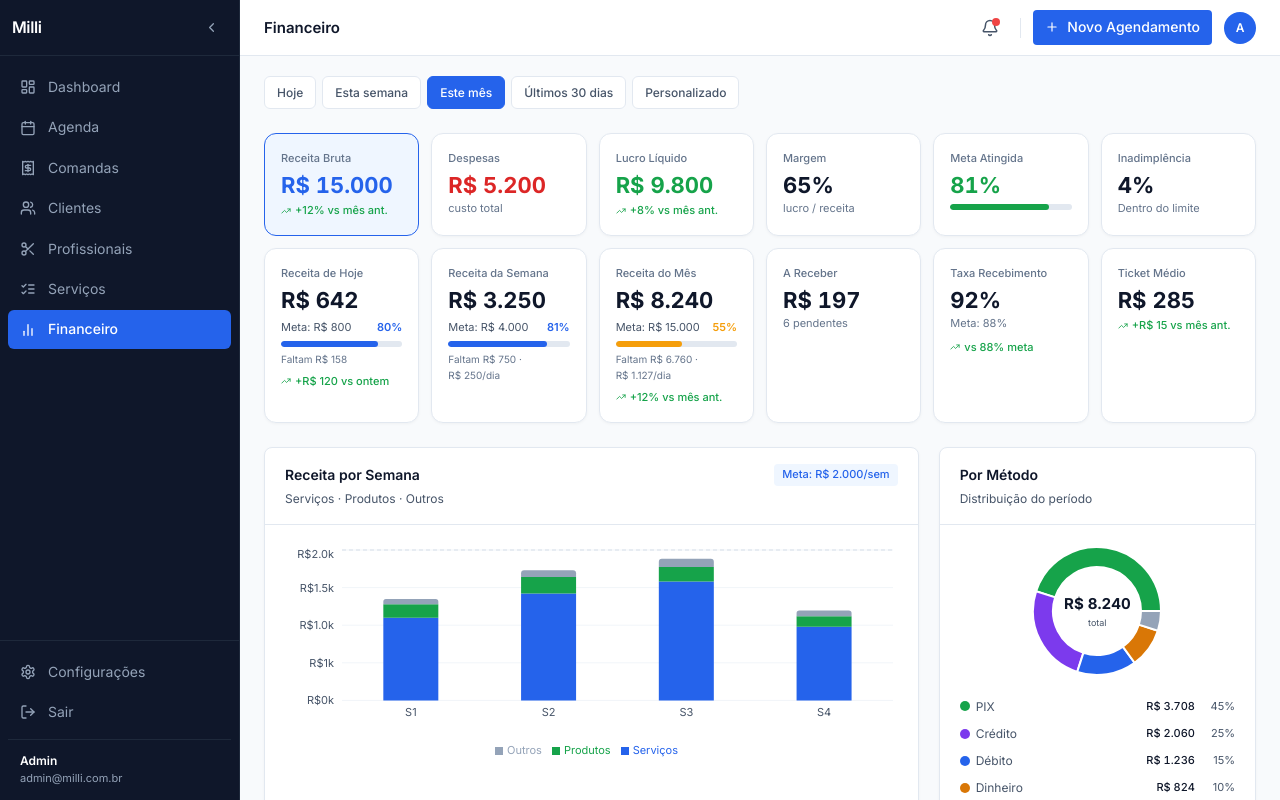
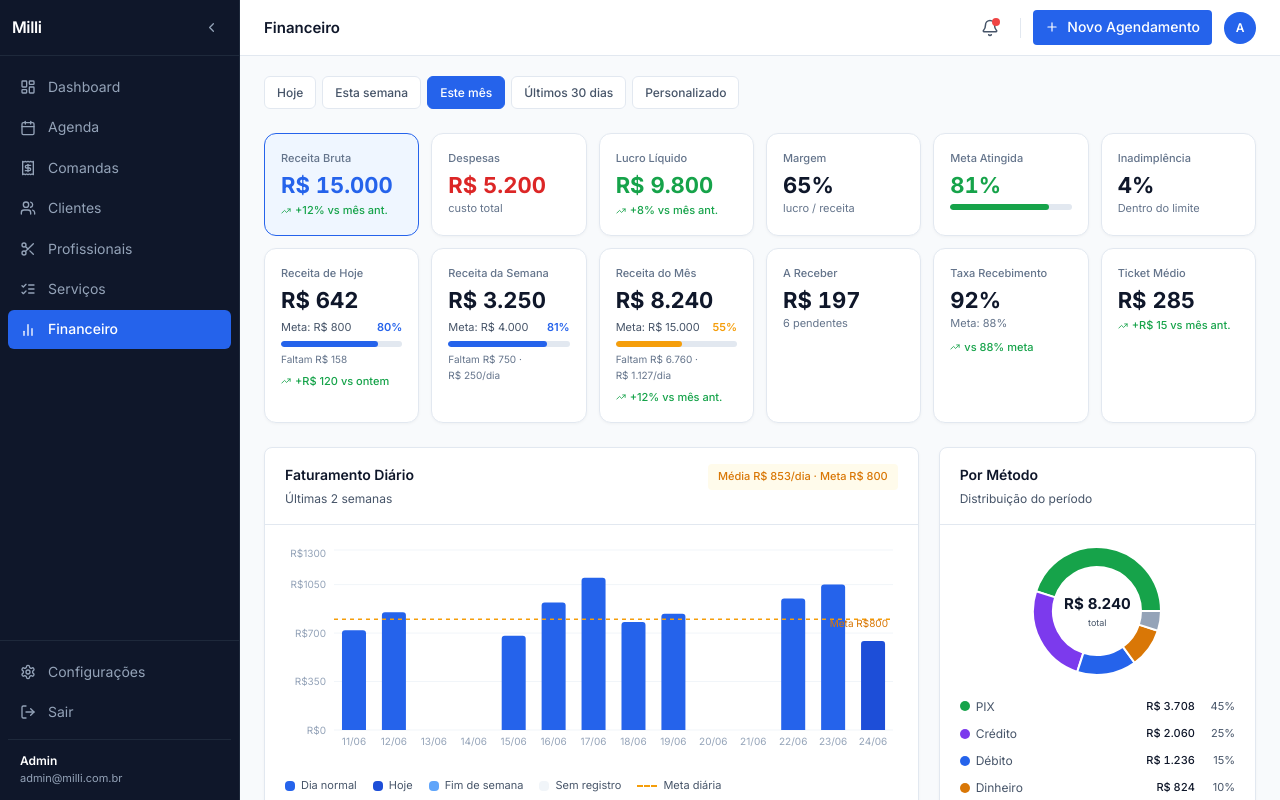
Before and after one commit to v3labscontato-byte/milli-agenda, a Next.js app in the folder apps/web/: page /financeiro in a window 1280 px wide. Built offline with nearby package versions, Linux system fonts and the light colour scheme.

Commit message:
feat: financeiro - gráfico diário com meta, layout reorganizado
- Novo gráfico Faturamento Diário (14 dias) com barras + linha meta
- Receita por Semana movido para linha 2 ao lado do Mensal
- Meta Semanal removida da área de gráficos (mantida no KPI strip)

```diff
--- a/apps/web/src/app/(financeiro)/financeiro/page.tsx
+++ b/apps/web/src/app/(financeiro)/financeiro/page.tsx
@@ -7,7 +7,6 @@ import {
   MOCK_INADIMPLENCIA,
   MOCK_FLUXO,
   MOCK_LANCAMENTOS,
-  MOCK_METAS,
   RECEITA_SEMANAL,
   METODO_DISTRIBUICAO,
   FATURAMENTO_MENSAL,
@@ -20,7 +19,7 @@ import ReceitaChart from '@/components/financeiro/receita-chart'
 import PagamentosTable from '@/components/financeiro/pagamentos-table'
 import ComissoesTable from '@/components/financeiro/comissoes-table'
 import FluxoCaixa from '@/components/financeiro/fluxo-caixa'
-import MetasSection, { MetaDashboardCard } from '@/components/financeiro/metas-section'
+import MetasSection from '@/components/financeiro/metas-section'
 import PlanoContas from '@/components/financeiro/plano-contas'
 import ProcedimentosSection from '@/components/financeiro/procedimentos-section'
 import { cn } from '@/lib/utils'
@@ -186,15 +185,10 @@ export default function FinanceiroPage() {
   const [customFrom, setCustomFrom] = useState('')
   const [customTo, setCustomTo]     = useState('')
   const [activeTab, setActiveTab]   = useState<TabId>('recebimentos')
-  // comissoes state now managed inside ComissoesTable (self-contained with COMISSAO_HISTORICO)
-
   const filtered = useMemo(
     () => filterByPeriod(MOCK_TRANSACTIONS, period, customFrom, customTo),
     [period, customFrom, customTo],
   )
-
-
-  const activeMeta = MOCK_METAS.find((m) => m.ativa) ?? null
 
   return (
     <div className="space-y-6 px-6 pb-10 pt-5">
@@ -218,13 +212,6 @@ export default function FinanceiroPage() {
         metodoData={METODO_DISTRIBUICAO}
         monthlyData={FATURAMENTO_MENSAL}
       />
-
-      {/* ── Meta summary card ── */}
-      {activeMeta && (
-        <div className="grid gap-4 sm:grid-cols-2 lg:grid-cols-3">
-          <MetaDashboardCard meta={activeMeta} />
-        </div>
-      )}
 
       {/* ── Tabs ── */}
       <div>
--- a/apps/web/src/components/financeiro/receita-chart.tsx
+++ b/apps/web/src/components/financeiro/receita-chart.tsx
@@ -2,7 +2,7 @@
 
 import { useEffect, useState } from 'react'
 import {
-  BarChart, Bar, XAxis, YAxis, CartesianGrid, Tooltip, Legend,
+  ComposedChart, BarChart, Bar, XAxis, YAxis, CartesianGrid, Tooltip, Legend,
   ReferenceLine, ResponsiveContainer, PieChart, Pie, Cell,
   AreaChart, Area,
 } from 'recharts'
@@ -13,7 +13,51 @@ function fmtBRL(n: number) {
   return new Intl.NumberFormat('pt-BR', { style: 'currency', currency: 'BRL', maximumFractionDigits: 0 }).format(n)
 }
 
-// ─── Bar chart tooltip ────────────────────────────────────────────────────────
+// ─── Daily data ───────────────────────────────────────────────────────────────
+
+interface DailyEntry { date: string; value: number; isWeekend?: boolean; isToday?: boolean }
+
+const META_DIARIA = 800
+
+const DAILY_DATA: DailyEntry[] = [
+  { date:'11/06', value:720,  isWeekend:false },
+  { date:'12/06', value:850,  isWeekend:false },
+  { date:'13/06', value:0,    isWeekend:true  },
+  { date:'14/06', value:0,    isWeekend:true  },
+  { date:'15/06', value:680,  isWeekend:false },
+  { date:'16/06', value:920,  isWeekend:false },
+  { date:'17/06', value:1100, isWeekend:false },
+  { date:'18/06', value:780,  isWeekend:false },
+  { date:'19/06', value:840,  isWeekend:false },
+  { date:'20/06', value:0,    isWeekend:true  },
+  { date:'21/06', value:0,    isWeekend:true  },
+  { date:'22/06', value:950,  isWeekend:false },
+  { date:'23/06', value:1050, isWeekend:false },
+  { date:'24/06', value:642,  isWeekend:false, isToday:true },
+]
+
+// ─── Tooltips ─────────────────────────────────────────────────────────────────
+
+interface DailyPayload { value?: number; dataKey?: string }
+interface DailyTooltipProps { active?: boolean; payload?: DailyPayload[]; label?: string }
+
+function DailyTooltip({ active, payload, label }: DailyTooltipProps) {
+  if (!active || !payload?.length) return null
+  const value = (payload[0]?.value as number) ?? 0
+  const atingida = value >= META_DIARIA && value > 0
+  return (
+    <div className="rounded-md border border-[#E2E8F0] bg-white px-3 py-2.5 shadow-md">
+      <p className="mb-1.5 text-[12px] font-semibold text-[#0F172A]">{label}</p>
+      <p className="text-[12px] text-[#475569]">Faturamento: <span className="font-medium text-[#0F172A]">{fmtBRL(value)}</span></p>
+      <p className="text-[12px] text-[#475569]">Meta: <span className="font-medium text-[#0F172A]">{fmtBRL(META_DIARIA)}</span></p>
+      {value > 0 && (
+        <p className={cn('mt-1.5 text-[11px] font-semibold', atingida ? 'text-[#16A34A]' : 'text-[#DC2626]')}>
+          {atingida ? '✓ Atingida' : '✗ Abaixo da meta'}
+        </p>
+      )}
+    </div>
+  )
+}
 
 interface BarEntry { dataKey?: string | number; value?: number; color?: string }
 interface BarTooltipProps { active?: boolean; payload?: BarEntry[]; label?: string }
@@ -35,19 +79,13 @@ function BarTooltip({ active, payload, label }: BarTooltipProps) {
           {BAR_SERIES.find((s) => s.key === e.dataKey)?.label ?? e.dataKey}: {fmtBRL(e.value ?? 0)}
         </p>
       ))}
-      <p className="mt-1 border-t border-[#F1F5F9] pt-1 text-[11px] font-semibold text-[#0F172A]">
-        Total: {fmtBRL(total)}
-      </p>
+      <p className="mt-1 border-t border-[#F1F5F9] pt-1 text-[11px] font-semibold text-[#0F172A]">Total: {fmtBRL(total)}</p>
     </div>
   )
 }
 
-// ─── Donut tooltip ────────────────────────────────────────────────────────────
-
 interface DonutEntry { name?: string; value?: number; payload?: { total?: number } }
-interface DonutTooltipProps { active?: boolean; payload?: DonutEntry[] }
-
-function DonutTooltip({ active, payload }: DonutTooltipProps) {
+function DonutTooltip({ active, payload }: { active?: boolean; payload?: DonutEntry[] }) {
   if (!active || !payload?.length) return null
   const d = payload[0]
   const total = d.payload?.total ?? 0
@@ -64,22 +102,14 @@ function DonutTooltip({ active, payload }: DonutTooltipProps) {
 
 function Skeleton() {
   return (
-    <div className="grid grid-cols-1 gap-5 lg:grid-cols-3" aria-hidden="true">
-      <div className="lg:col-span-2 rounded-lg border border-[#E2E8F0] bg-white p-5">
-        <div className="mb-4 h-5 w-40 animate-pulse rounded bg-[#F1F5F9]" />
-        <div className="flex items-end gap-2 h-52">
-          {Array.from({ length: 4 }).map((_, i) => (
-            <div key={i} className="flex-1 flex items-end gap-1">
-              <div className="flex-1 animate-pulse rounded-t bg-[#F1F5F9]" style={{ height: `${80 + i * 15}px` }} />
-              <div className="flex-1 animate-pulse rounded-t bg-[#F1F5F9]" style={{ height: `${30 + i * 5}px` }} />
-              <div className="flex-1 animate-pulse rounded-t bg-[#F1F5F9]" style={{ height: `${15 + i * 3}px` }} />
+    <div className="space-y-5" aria-hidden="true">
+      <div className="grid grid-cols-1 gap-5 lg:grid-cols-3">
+        <div className="lg:col-span-2 h-72 animate-pulse rounded-lg bg-[#F1F5F9]" />
+        <div className="h-72 animate-pulse rounded-lg bg-[#F1F5F9]" />
       </div>
-          ))}
-        </div>
-      </div>
-      <div className="rounded-lg border border-[#E2E8F0] bg-white p-5">
-        <div className="mb-4 h-5 w-36 animate-pulse rounded bg-[#F1F5F9]" />
-        <div className="flex items-center justify-center h-40 w-40 mx-auto animate-pulse rounded-full bg-[#F1F5F9]" />
+      <div className="grid grid-cols-1 gap-5 lg:grid-cols-2">
+        <div className="h-64 animate-pulse rounded-lg bg-[#F1F5F9]" />
+        <div className="h-64 animate-pulse rounded-lg bg-[#F1F5F9]" />
       </div>
     </div>
   )
@@ -120,50 +150,63 @@ export default function ReceitaChart({ weeklyData, metodoData, monthlyData }: Re
   const total = metodoData.reduce((s, m) => s + m.value, 0)
   const metodoDataWithTotal = metodoData.map((m) => ({ ...m, total }))
 
+  const workDays = DAILY_DATA.filter((d) => !d.isWeekend)
+  const avgDiario = Math.round(workDays.reduce((s, d) => s + d.value, 0) / workDays.length)
+
   return (
+    <div className="space-y-5">
+
+      {/* ── Row 1: Faturamento Diário (2/3) + Por Método (1/3) ── */}
       <div className="grid grid-cols-1 gap-5 lg:grid-cols-3">
 
-      {/* ── Stacked bar: receita por semana ── */}
+        {/* Daily chart */}
         <div className="lg:col-span-2 rounded-lg border border-[#E2E8F0] bg-white shadow-[0_1px_3px_0_rgb(0_0_0/0.04)]">
           <div className="flex items-start justify-between border-b border-[#E2E8F0] px-5 py-4">
             <div>
-            <h3 className="text-[14px] font-semibold text-[#0F172A]">Receita por Semana</h3>
-            <p className="mt-0.5 text-[12px] text-[#475569]">Serviços · Produtos · Outros</p>
+              <h3 className="text-[14px] font-semibold text-[#0F172A]">Faturamento Diário</h3>
+              <p className="mt-0.5 text-[12px] text-[#475569]">Últimas 2 semanas</p>
             </div>
-          <span className="rounded-sm bg-[#EFF6FF] px-2 py-0.5 text-[11px] font-medium text-[#2563EB]">
-            Meta: {fmtBRL(META_SEMANAL)}/sem
+            <span className="rounded-sm bg-[#FFFBEB] px-2.5 py-1 text-[11px] font-medium text-[#D97706]">
+              Média {fmtBRL(avgDiario)}/dia · Meta {fmtBRL(META_DIARIA)}
             </span>
           </div>
           <div className="px-5 pb-4 pt-5">
             <ResponsiveContainer width="100%" height={220}>
-            <BarChart data={weeklyData} barCategoryGap="30%" barGap={2}>
+              <ComposedChart data={DAILY_DATA} barCategoryGap="20%">
                 <CartesianGrid vertical={false} stroke="#F1F5F9" />
-              <XAxis dataKey="semana" tick={{ fontSize: 11, fill: '#475569' }} axisLine={false} tickLine={false} />
-              <YAxis
-                tick={{ fontSize: 11, fill: '#475569' }}
-                axisLine={false} tickLine={false} width={52}
-                tickFormatter={(v: number) => `R$${(v / 1000).toFixed(v >= 1000 ? 1 : 0)}k`}
-              />
-              <Tooltip content={<BarTooltip />} cursor={{ fill: '#F8FAFC' }} />
-              <Legend wrapperStyle={{ fontSize: '11px', paddingTop: '12px', color: '#475569' }} iconType="square" iconSize={8} />
-              <ReferenceLine y={META_SEMANAL} stroke="#E2E8F0" strokeDasharray="4 3" strokeWidth={1.5} />
-              {BAR_SERIES.map((s) => (
-                <Bar
-                  key={s.key}
-                  dataKey={s.key}
-                  name={s.label}
-                  stackId="a"
-                  fill={s.color}
-                  radius={s.key === 'outros' ? [3, 3, 0, 0] : [0, 0, 0, 0]}
-                  isAnimationActive={!prefersReduced}
-                />
+                <XAxis dataKey="date" tick={{ fontSize: 10, fill: '#94A3B8' }} axisLine={false} tickLine={false} />
+                <YAxis tick={{ fontSize: 10, fill: '#94A3B8' }} axisLine={false} tickLine={false} width={44}
+                  tickFormatter={(v: number) => `R$${v}`} domain={[0, 1300]} />
+                <Tooltip content={<DailyTooltip />} cursor={{ fill: '#F8FAFC' }} />
+                <ReferenceLine y={META_DIARIA} stroke="#F59E0B" strokeDasharray="4 4" strokeWidth={1.5}
+                  label={{ value: `Meta R$${META_DIARIA}`, position: 'insideTopRight', fontSize: 10, fill: '#D97706', dy: -4 }} />
+                <Bar dataKey="value" radius={[3, 3, 0, 0]} isAnimationActive={!prefersReduced}>
+                  {DAILY_DATA.map((d, i) => (
+                    <Cell key={i} fill={
+                      d.value === 0 ? '#F1F5F9' :
+                      d.isToday ? '#1D4ED8' :
+                      d.isWeekend ? '#60A5FA' :
+                      '#2563EB'
+                    } />
                   ))}
-            </BarChart>
+                </Bar>
+              </ComposedChart>
             </ResponsiveContainer>
+            {/* Legend */}
+            <div className="mt-3 flex flex-wrap items-center gap-4 text-[11px] text-[#475569]">
+              {[['#2563EB','Dia normal'],['#1D4ED8','Hoje'],['#60A5FA','Fim de semana'],['#F1F5F9','Sem registro']].map(([c,l]) => (
+                <span key={l} className="flex items-center gap-1.5">
+                  <span className="h-2.5 w-2.5 rounded-sm" style={{ backgroundColor: c }} aria-hidden="true" />{l}
+                </span>
+              ))}
+              <span className="flex items-center gap-1.5">
+                <span className="inline-block h-0.5 w-5 border-t-2 border-dashed border-[#F59E0B]" aria-hidden="true" />Meta diária
+              </span>
+            </div>
           </div>
         </div>
 
-      {/* ── Donut: distribuição por método ── */}
+        {/* Donut: por método */}
         <div className="rounded-lg border border-[#E2E8F0] bg-white shadow-[0_1px_3px_0_rgb(0_0_0/0.04)]">
           <div className="border-b border-[#E2E8F0] px-5 py-4">
             <h3 className="text-[14px] font-semibold text-[#0F172A]">Por Método</h3>
@@ -173,24 +216,16 @@ export default function ReceitaChart({ weeklyData, metodoData, monthlyData }: Re
             <div className="relative mx-auto" style={{ width: 140, height: 140 }}>
               <ResponsiveContainer width={140} height={140}>
                 <PieChart>
-                <Pie
-                  data={metodoDataWithTotal}
-                  dataKey="value"
-                  nameKey="label"
-                  cx="50%" cy="50%"
-                  innerRadius={44} outerRadius={64}
-                  strokeWidth={2} stroke="#fff"
-                  isAnimationActive={!prefersReduced}
-                >
+                  <Pie data={metodoDataWithTotal} dataKey="value" nameKey="label"
+                    cx="50%" cy="50%" innerRadius={44} outerRadius={64} strokeWidth={2} stroke="#fff"
+                    isAnimationActive={!prefersReduced}>
                     {metodoDataWithTotal.map((m) => <Cell key={m.id} fill={m.color} />)}
                   </Pie>
                   <Tooltip content={<DonutTooltip />} />
                 </PieChart>
               </ResponsiveContainer>
               <div className="pointer-events-none absolute inset-0 flex flex-col items-center justify-center">
-              <span className="font-tabular text-[15px] font-bold text-[#0F172A]">
-                {fmtBRL(total)}
-              </span>
+                <span className="font-tabular text-[15px] font-bold text-[#0F172A]">{fmtBRL(total)}</span>
                 <span className="text-[9px] text-[#475569]">total</span>
               </div>
             </div>
@@ -203,22 +238,24 @@ export default function ReceitaChart({ weeklyData, metodoData, monthlyData }: Re
                   </div>
                   <div className="flex shrink-0 items-center gap-2">
                     <span className="font-tabular text-[11px] font-medium text-[#0F172A]">{fmtBRL(m.value)}</span>
-                  <span className="w-8 text-right text-[11px] text-[#475569]">
-                    {((m.value / total) * 100).toFixed(0)}%
-                  </span>
+                    <span className="w-8 text-right text-[11px] text-[#475569]">{((m.value / total) * 100).toFixed(0)}%</span>
                   </div>
                 </li>
               ))}
             </ul>
           </div>
         </div>
+      </div>
 
-      {/* ── Faturamento Mensal (Jan–Jun) ── */}
+      {/* ── Row 2: Faturamento Mensal (1/2) + Receita por Semana (1/2) ── */}
+      <div className="grid grid-cols-1 gap-5 lg:grid-cols-2">
+
+        {/* Monthly chart */}
         <div className="rounded-lg border border-[#E2E8F0] bg-white shadow-[0_1px_3px_0_rgb(0_0_0/0.04)]">
           <div className="flex items-start justify-between border-b border-[#E2E8F0] px-5 py-4">
             <div>
               <h3 className="text-[14px] font-semibold text-[#0F172A]">Faturamento Mensal</h3>
-            <p className="mt-0.5 text-[12px] text-[#475569]">Jan → Jun 2026 · Serviços · Produtos · Outros</p>
+              <p className="mt-0.5 text-[12px] text-[#475569]">Jan → Jun 2026</p>
             </div>
             <div className="flex gap-1" role="group" aria-label="Tipo de gráfico">
               {(['bar', 'area'] as const).map((t) => (
@@ -231,12 +268,12 @@ export default function ReceitaChart({ weeklyData, metodoData, monthlyData }: Re
             </div>
           </div>
           <div className="px-5 pb-4 pt-5">
-          <ResponsiveContainer width="100%" height={220}>
+            <ResponsiveContainer width="100%" height={200}>
               {monthlyChartType === 'bar' ? (
                 <BarChart data={monthlyData} barCategoryGap="30%" barGap={2}>
                   <CartesianGrid vertical={false} stroke="#F1F5F9" />
                   <XAxis dataKey="mes" tick={{ fontSize: 11, fill: '#475569' }} axisLine={false} tickLine={false} />
-                <YAxis tick={{ fontSize: 11, fill: '#475569' }} axisLine={false} tickLine={false} width={52}
+                  <YAxis tick={{ fontSize: 11, fill: '#475569' }} axisLine={false} tickLine={false} width={48}
                     tickFormatter={(v: number) => `R$${(v/1000).toFixed(0)}k`} />
                   <Tooltip content={<BarTooltip />} cursor={{ fill: '#F8FAFC' }} />
                   <Legend wrapperStyle={{ fontSize: '11px', paddingTop: '12px', color: '#475569' }} iconType="square" iconSize={8} />
@@ -251,13 +288,13 @@ export default function ReceitaChart({ weeklyData, metodoData, monthlyData }: Re
                     {MONTHLY_SERIES.map((s) => (
                       <linearGradient key={s.key} id={`mgrad-${s.key}`} x1="0" y1="0" x2="0" y2="1">
                         <stop offset="5%"  stopColor={s.color} stopOpacity={0.2} />
-                      <stop offset="95%" stopColor={s.color} stopOpacity={0}   />
+                        <stop offset="95%" stopColor={s.color} stopOpacity={0} />
                       </linearGradient>
                     ))}
                   </defs>
                   <CartesianGrid vertical={false} stroke="#F1F5F9" />
                   <XAxis dataKey="mes" tick={{ fontSize: 11, fill: '#475569' }} axisLine={false} tickLine={false} />
-                <YAxis tick={{ fontSize: 11, fill: '#475569' }} axisLine={false} tickLine={false} width={52}
+                  <YAxis tick={{ fontSize: 11, fill: '#475569' }} axisLine={false} tickLine={false} width={48}
                     tickFormatter={(v: number) => `R$${(v/1000).toFixed(0)}k`} />
                   <Tooltip content={<BarTooltip />} />
                   <Legend wrapperStyle={{ fontSize: '11px', paddingTop: '12px', color: '#475569' }} iconType="square" iconSize={8} />
@@ -271,6 +308,37 @@ export default function ReceitaChart({ weeklyData, metodoData, monthlyData }: Re
             </ResponsiveContainer>
           </div>
         </div>
+
+        {/* Weekly bar chart */}
+        <div className="rounded-lg border border-[#E2E8F0] bg-white shadow-[0_1px_3px_0_rgb(0_0_0/0.04)]">
+          <div className="flex items-start justify-between border-b border-[#E2E8F0] px-5 py-4">
+            <div>
+              <h3 className="text-[14px] font-semibold text-[#0F172A]">Receita por Semana</h3>
+              <p className="mt-0.5 text-[12px] text-[#475569]">Serviços · Produtos · Outros</p>
+            </div>
+            <span className="rounded-sm bg-[#EFF6FF] px-2 py-0.5 text-[11px] font-medium text-[#2563EB]">
+              Meta: {fmtBRL(META_SEMANAL)}/sem
+            </span>
+          </div>
+          <div className="px-5 pb-4 pt-5">
+            <ResponsiveContainer width="100%" height={200}>
+              <BarChart data={weeklyData} barCategoryGap="30%" barGap={2}>
+                <CartesianGrid vertical={false} stroke="#F1F5F9" />
+                <XAxis dataKey="semana" tick={{ fontSize: 11, fill: '#475569' }} axisLine={false} tickLine={false} />
+                <YAxis tick={{ fontSize: 11, fill: '#475569' }} axisLine={false} tickLine={false} width={48}
+                  tickFormatter={(v: number) => `R$${(v/1000).toFixed(v >= 1000 ? 1 : 0)}k`} />
+                <Tooltip content={<BarTooltip />} cursor={{ fill: '#F8FAFC' }} />
+                <Legend wrapperStyle={{ fontSize: '11px', paddingTop: '12px', color: '#475569' }} iconType="square" iconSize={8} />
+                <ReferenceLine y={META_SEMANAL} stroke="#E2E8F0" strokeDasharray="4 3" strokeWidth={1.5} />
+                {BAR_SERIES.map((s) => (
+                  <Bar key={s.key} dataKey={s.key} name={s.label} stackId="a" fill={s.color}
+                    radius={s.key === 'outros' ? [3,3,0,0] : [0,0,0,0]} isAnimationActive={!prefersReduced} />
+                ))}
+              </BarChart>
+            </ResponsiveContainer>
+          </div>
+        </div>
+      </div>
     </div>
   )
 }
```
Lines whose indentation alone changed are shown as unchanged.
